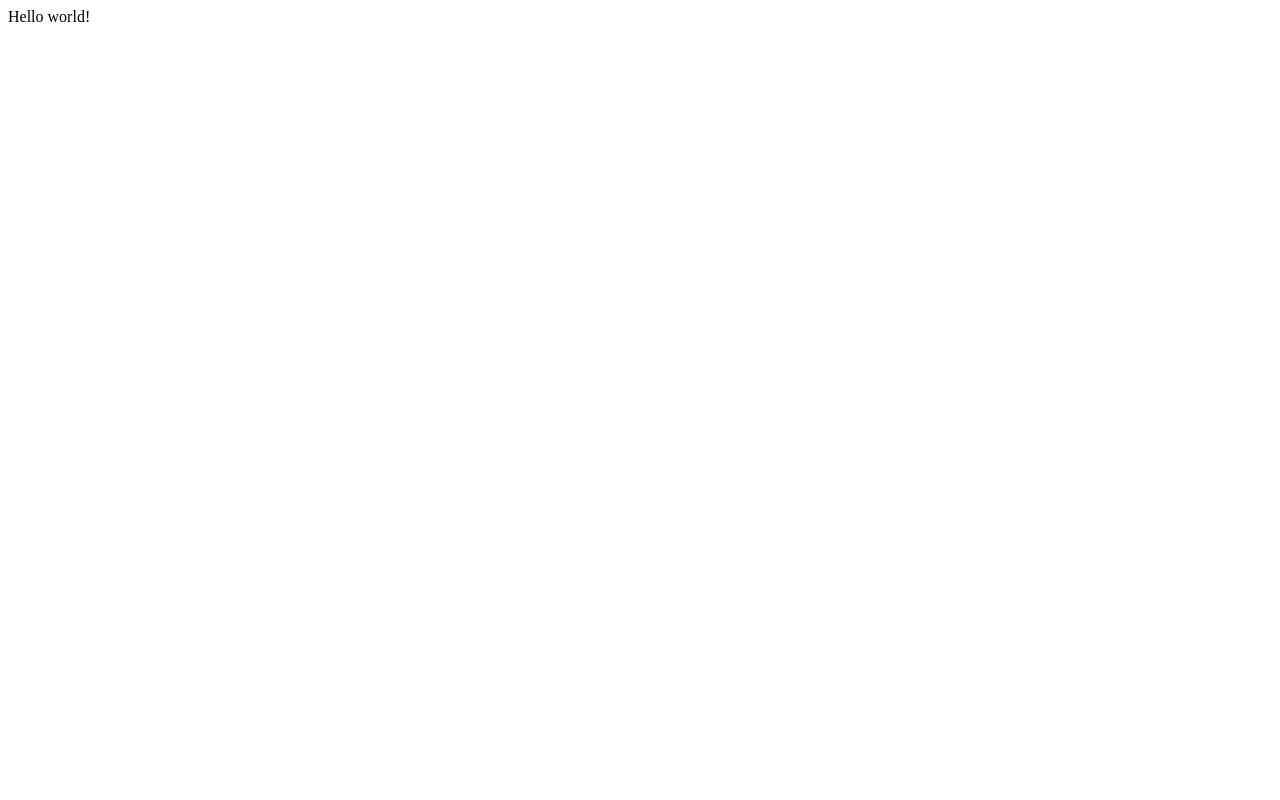
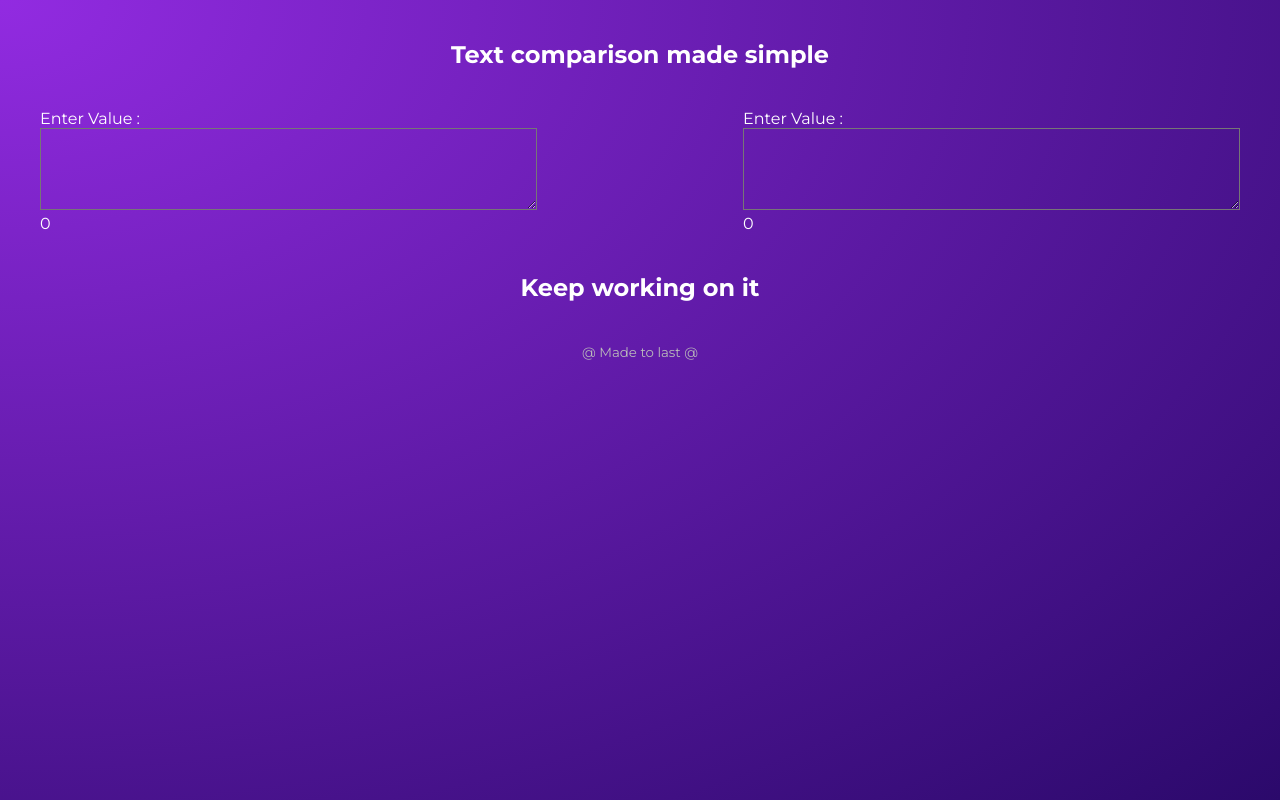
Before and after one commit to Falenos/gatsby-experimental, a Gatsby site: page / in a window 1280 px wide. Built offline with nearby package versions, Linux system fonts and the light colour scheme; Gatsby itself is replaced by a stand-in of ours.

Commit message:
Initial code.

```diff
--- /dev/null
+++ b/src/components/Alert.js
@@ -0,0 +1,19 @@
+import React from 'react'
+import PropTypes from 'prop-types'
+
+const Alert = ({ strings }) => {
+  const isTheSame = strings[0] && strings.every((string) => string === strings[0])
+  return (
+    <h2 className='alert-text'>{isTheSame ? 'Congrats its the same' : 'Keep working on it'}</h2>
+  )
+}
+
+Alert.propTypes = {
+  strings: PropTypes.arrayOf(PropTypes.string),
+}
+
+Alert.defaultProp = {
+  strings: [],
+}
+
+export default Alert
--- /dev/null
+++ b/src/components/TextArea.js
@@ -0,0 +1,36 @@
+import React, { useState } from 'react'
+import PropTypes from 'prop-types'
+import WordCount from './WordCount'
+
+const TextArea = ({ onChange }) => {
+  const [inputVal, setInputVal] = useState('')
+  const handleChange = (event) => {
+    const newVal = event.target.value;
+    setInputVal(newVal)
+    onChange(newVal)
+  }
+  return (
+    <div className='textarea'>
+      <label>
+        <span className='input-label'>Enter Value :</span>
+        <textarea
+          name='textarea'
+          onChange={handleChange}
+          rows={5}
+          cols={60}
+        />
+      </label>
+      <WordCount text={inputVal} />
+    </div>
+  );
+}
+
+TextArea.propTypes = {
+  onChange: PropTypes.func
+}
+
+TextArea.defaultProps = {
+  onChange: () => null
+}
+
+export default TextArea
--- /dev/null
+++ b/src/components/WordCount.js
@@ -0,0 +1,18 @@
+import React from 'react'
+import PropTypes from 'prop-types'
+
+const WordCount = ({ text }) => {
+  return (
+    <div>{text ? text.trim().split(' ').length : 0}</div>
+  )
+}
+
+WordCount.propTypes = {
+  text: PropTypes.string,
+}
+
+WordCount.defaultProp = {
+  text: '',
+}
+
+export default WordCount
--- /dev/null
+++ b/src/components/layout/Footer.js
@@ -0,0 +1,9 @@
+import React from 'react'
+
+export default function Footer() {
+  return (
+    <footer>
+      <small>@ Made to last @</small>
+    </footer>
+  )
+}
--- /dev/null
+++ b/src/components/layout/Header.js
@@ -0,0 +1,9 @@
+import React from 'react'
+
+export default function Header() {
+  return (
+    <header>
+      <h2>Text comparison made simple</h2>
+    </header>
+  )
+}
--- /dev/null
+++ b/src/components/layout/Layout.js
@@ -0,0 +1,16 @@
+import React from 'react'
+import Header from './Header'
+import Footer from './Footer'
+import '../../styles/global.css'
+
+export default function Layout({ children }) {
+  return (
+    <div className='layout'>
+      <Header />
+      <div className="content">
+        {children}
+      </div>
+      <Footer />
+    </div>
+  )
+}
--- a/src/pages/index.js
+++ b/src/pages/index.js
@@ -1,5 +1,18 @@
-import React from "react"
+import React, { useState } from 'react'
+import Layout from '../components/layout/Layout'
+import TextArea from '../components/TextArea'
+import Alert from '../components/Alert'
 
 export default function Home() {
-  return <div>Hello world!</div>
+  const [inputVal1, setInputVal1] = useState('')
+  const [inputVal2, setInputVal2] = useState('')
+  return (
+    <Layout>
+      <div className='input-wrapper'>
+        <TextArea onChange={setInputVal1} />
+        <TextArea onChange={setInputVal2} />
+      </div>
+      <Alert strings={[inputVal1, inputVal2]} />
+    </Layout>
+  )
 }
--- /dev/null
+++ b/src/styles/global.css
@@ -0,0 +1,50 @@
+@import url('https://fonts.googleapis.com/css2?family=Montserrat:wght@300;400;500;700&display=swap');
+
+* {
+  margin: 0;
+  padding: 0;
+  text-decoration: none;
+  font-family: "Montserrat";
+  color: white;
+}
+html, body {
+  min-height: 100%;
+}
+body {
+  background: radial-gradient(at top left, rgba(146,43,225,1) 0%, rgba(43,9,107,1) 100%);
+  background-repeat: no-repeat;
+}
+p {
+  margin: 16px auto;
+  line-height: 1.5em;
+}
+.layout {
+  max-width: 1200px;
+  min-height: 100%;
+  margin: 0 auto;
+}
+header {
+  margin: 40px auto;
+  text-align: center;
+}
+footer {
+  text-align: center;
+  margin: 40px auto;
+}
+footer * {
+  color: #bbb;
+}
+textarea {
+  background: transparent;
+}
+.input-label {
+  display: block;
+}
+.input-wrapper {
+  display: flex;
+  justify-content: space-between;
+}
+.alert-text {
+  text-align: center;
+  margin: 40px auto
+}
```
Also changed, not shown: src/pages/404.js (added, +7 -0 lines).
